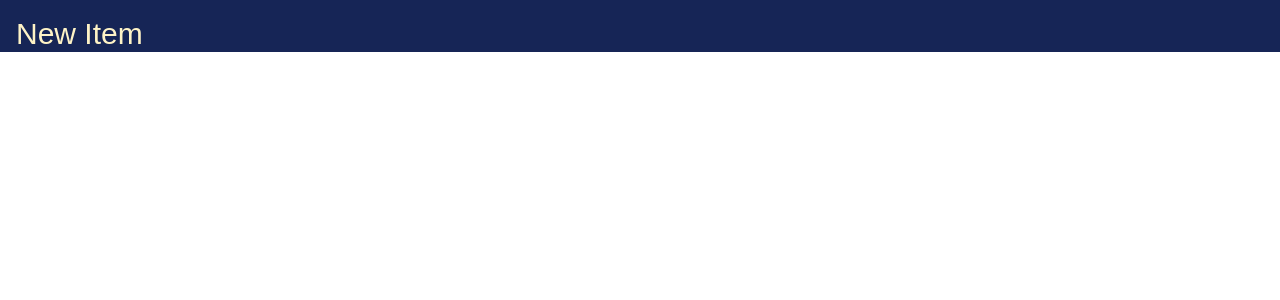
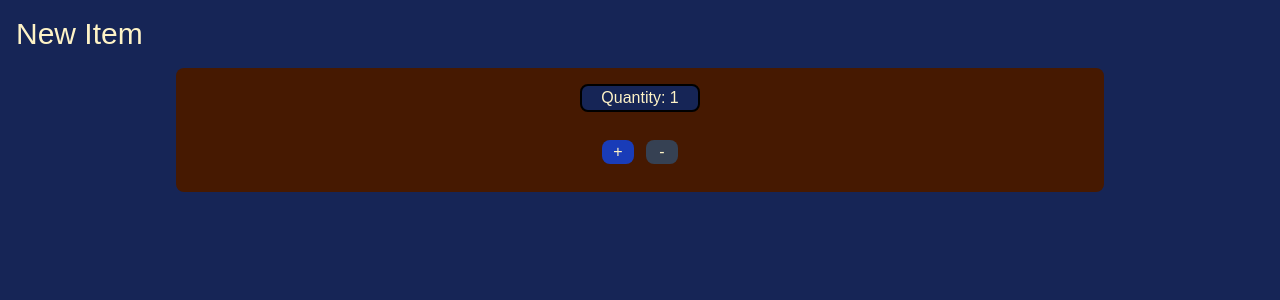
Before and after one commit to ElliotJ-Git/cprg306-assignments, a Next.js app: page /week-4 in a window 1280 px wide. Shown: the top 300 px of the page. Built offline with nearby package versions, Linux system fonts and the light colour scheme.

Commit message:
Final Push Assignment 4

```diff
--- a/app/week-2/student-info.js
+++ b/app/week-2/student-info.js
@@ -7,9 +7,9 @@ export default function GitHubPage(Page){
     return(
         <main>
             <p>Elliot Jost</p>
-            <p>
-            <Link href="https://github.com/ElliotJ-Git/cprg306-assignments.git">Github Page Link</Link>
-            </p>
+            <div>
+                <Link href="https://github.com/ElliotJ-Git/cprg306-assignments.git">Github Page Link</Link>
+            </div>
         </main>
     );
 }
--- a/app/week-4/new-item.js
+++ b/app/week-4/new-item.js
@@ -7,25 +7,35 @@ export default function NewItem(){
     const [quantity, setQuantity] = useState(1);
 
         const increment = () => {
-            if(quantity <= 20){
+            if(quantity < 20){
                 setQuantity(quantity + 1);
             }
         }
 
         const decrement = () => {
-            if(quantity >= 1){
+            if(quantity > 1){
                 setQuantity(quantity - 1);
             }
         }
 
+        let buttonStylesIncrement = "w-8 bg-blue-800 rounded-lg text-amber-100 cursor-pointer transition-colors hover:bg-blue-600"
+        let buttonStylesDecrement = "w-8 bg-blue-800 rounded-lg text-amber-100 cursor-pointer transition-colors hover:bg-blue-600"
+
+        if (quantity <= 1){
+            buttonStylesDecrement = "w-8 bg-gray-700 rounded-lg text-amber-100"
+        } else if (quantity >= 20){
+            buttonStylesIncrement = "w-8 bg-gray-700 rounded-lg text-amber-100"
+
+        }
 
     return(
-        <div>
-            <p>quantity: {quantity}</p>
-            <button onClick={decrement} >decrease</button>
-            <button onClick={increment} >increase</button>
-
-        </div>
+        <main className="justify-center mt-4 ml-40 mr-40 bg-amber-950 flex flex-col items-center rounded-lg p-4 space-y-4">
+            <p className = "justify-center bg-blue-950 text-amber-100 rounded-lg w-30 border-black border-2 flex">Quantity: {quantity}</p>
+            <div className = "justify-center w-full flex p-3 space-x-3">
+                <button onClick={increment} type="button"  className={buttonStylesIncrement}>+</button>
+                <button onClick={decrement} type="button" className={buttonStylesDecrement}>-</button>
+            </div>
+        </main>
     );
 
 }
--- a/app/week-4/page.js
+++ b/app/week-4/page.js
@@ -1,14 +1,12 @@
+import NewItem from "./new-item";
 
 export default function Page(){
 
 
     return(
-        <main className="pt-4 pl-4 pr-4 bg-blue-950">
+        <main className="pt-4 pl-4 pr-4 bg-blue-950 h-screen">
             <h1 className="text-3xl text-amber-100">New Item</h1>
-            <div className="mt-4 bg-amber-950">
-
-
-            </div>
+            <NewItem/>
         </main>
 
     );
```
